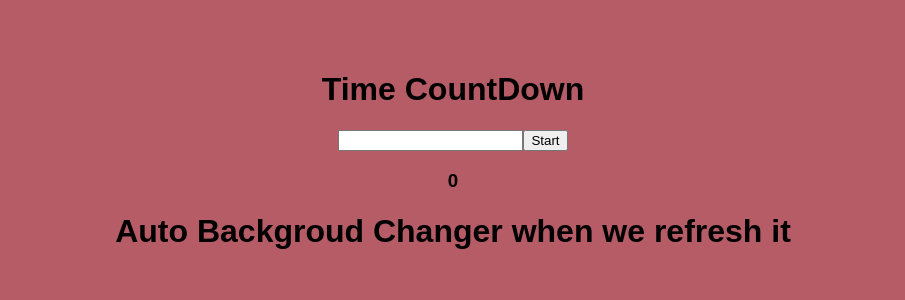
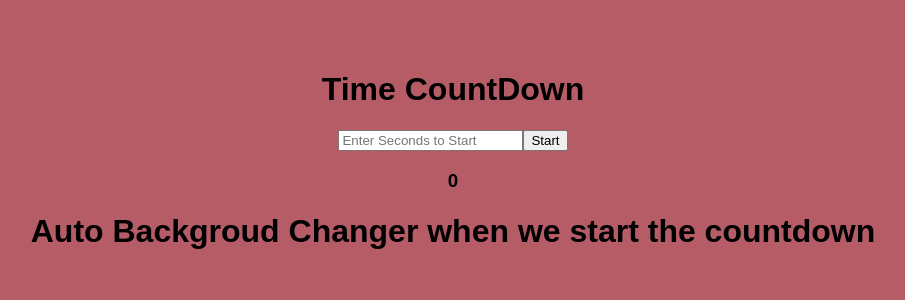
Before and after one commit to Virendra1807/AllReactProjects, a React (Create React App) app in the folder nike-landing-page/: page / in a window 1280 px wide. Shown: the top 300 px of the page, without its empty margins (187-1092 px from the left). Built offline with nearby package versions, Linux system fonts and the light colour scheme.

Commit message:
Auto background color changer when we set countdown

```diff
--- a/nike-landing-page/src/App.js
+++ b/nike-landing-page/src/App.js
@@ -4,7 +4,7 @@ import EmojiPicker from './components/EmojiPicker';
 import Footer from './components/Footer';
 
 import countContext from './components/ContextHook';
-import { useContext } from 'react';
+// import { useContext } from 'react';
 import TimeCountdown from './components/TimeCountdown';
 import AutoBgColorChanger from './components/AutoBgColorChanger';
 
@@ -14,20 +14,20 @@ function App() {
   // const user = useContext(countContext);
 
   return (
-    // <countContext.Provider value = {user}>
-    <div className="App">
-    <div className="header">
-      {/* <Header />
+    // <countContext.Provider value={user}>
+      <div className="App">
+        <div className="header">
+          {/* <Header />
         <EmojiPicker arr={list} />
         <Footer/> */}
-        {/* {user} */}
+          {/* {user} */}
 
-        <TimeCountdown/>
+          <TimeCountdown />
 
-        <AutoBgColorChanger/>
+          {/* <AutoBgColorChanger  /> */}
 
         </div>
-    </div>
+      </div>
     // </countContext.Provider>
   );
 }
--- a/nike-landing-page/src/components/AutoBgColorChanger.jsx
+++ b/nike-landing-page/src/components/AutoBgColorChanger.jsx
@@ -1,7 +1,7 @@
 import React from 'react'
 import { useEffect } from 'react';
 
-function AutoBgColorChanger() {
+function AutoBgColorChanger(props) {
 
     useEffect(()=>{
         let randColor = "#";
@@ -11,12 +11,13 @@ function AutoBgColorChanger() {
           randColor += str[Math.floor(Math.random()*15)]
         }
         document.body.style.backgroundColor = randColor;
-      }, [] )
-      //No dependency
+
+      }, [props.count] )
+      //Count down dependency
 
   return (
     <div>
-        <h1>Auto Backgroud Changer when we refresh it</h1>
+        <h1>Auto Backgroud Changer when we start the countdown</h1>
     </div>
   )
 }
--- a/nike-landing-page/src/components/TimeCountdown.jsx
+++ b/nike-landing-page/src/components/TimeCountdown.jsx
@@ -1,4 +1,5 @@
 import React, { useEffect, useState } from 'react'
+import AutoBgColorChanger from './AutoBgColorChanger';
 
 function TimeCountdown() {
 
@@ -11,6 +12,7 @@ function TimeCountdown() {
             setTimeout(() => {
                 setCount(count - 1)
             }, 1000)
+            document.getElementById('inputSec').value = "";
         }
 
     }, [count])
@@ -18,9 +20,10 @@ function TimeCountdown() {
     return (
         <div>
             <h1>Time CountDown</h1>
-            <input type="text" onChange={(e)=> setSeconds(e.target.value)}  />
+            <input id='inputSec' type="text" onChange={(e)=> setSeconds(e.target.value)} placeholder='Enter Seconds to Start'  />
             <button onClick={()=>setCount(seconds)}>Start</button>
             <h3>{count}</h3>
+            <AutoBgColorChanger count = {count}/>
         </div>
     )
 }
```
